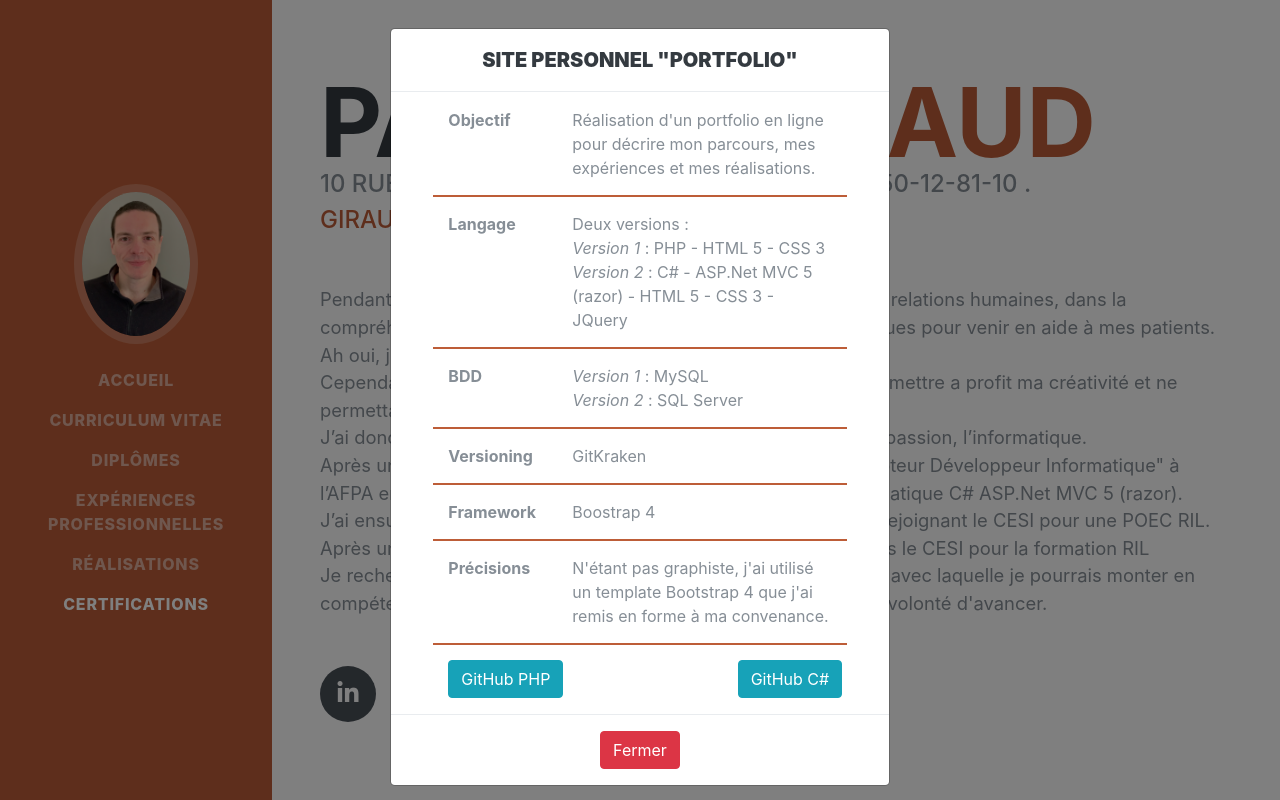
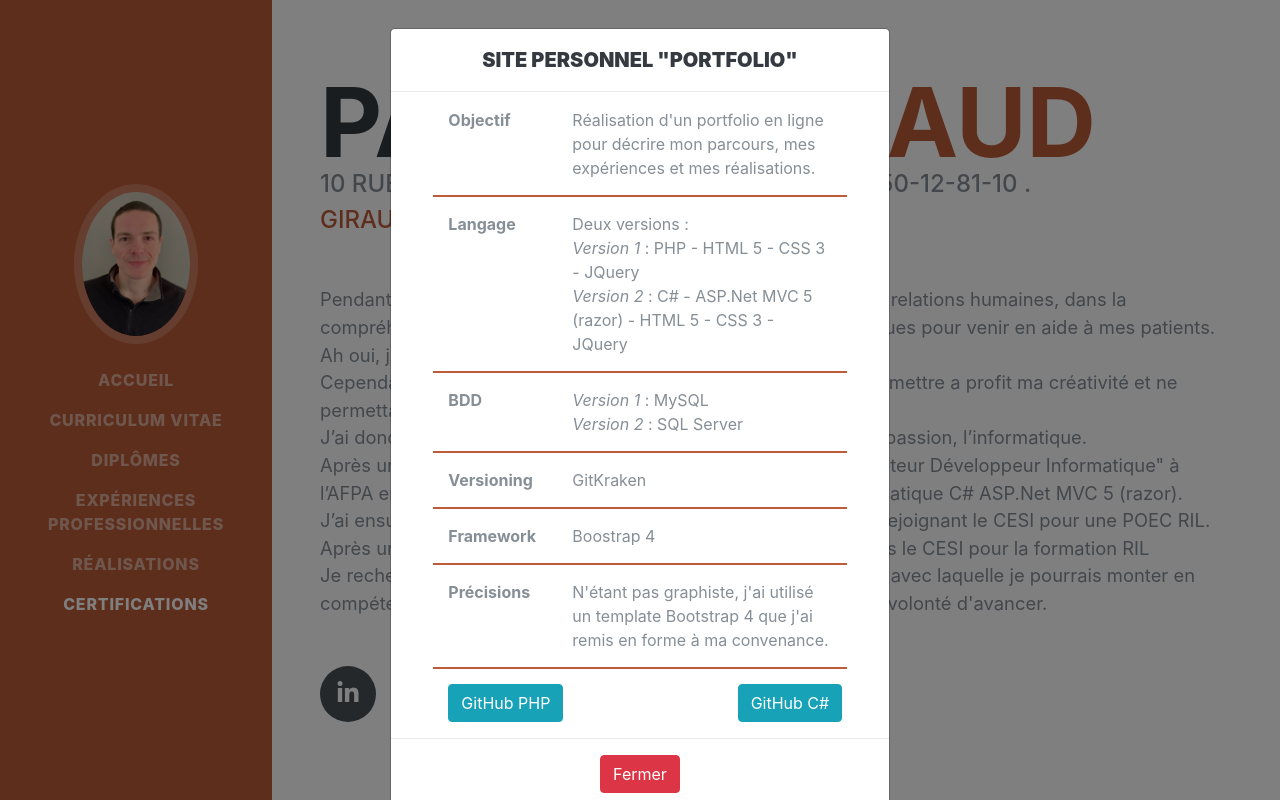
Before and after one commit to OjidoPG/SitePersoWebPHP, a PHP site: page / in a window 1280 px wide, after a click that opens the changed part. Run offline with PHP 8.4, Linux system fonts and the light colour scheme.

Commit message:
'modifications'

```diff
--- a/index.php
+++ b/index.php
@@ -200,7 +200,7 @@ include("views/shared/headerIndex.php");
             <div class="col-md-2 offset-1"><strong>Langage</strong></div>
             <div class="col-md-7 offset-1">
               Deux versions : <br>
-              <i>Version 1</i> : PHP - HTML 5 - CSS 3<br>
+              <i>Version 1</i> : PHP - HTML 5 - CSS 3 - JQuery<br>
               <i>Version 2</i> : C# - ASP.Net MVC 5 (razor) - HTML 5 - CSS 3 - JQuery</div>
           </div>
           <div class="row">
--- a/views/shared/headerIndex.php
+++ b/views/shared/headerIndex.php
@@ -5,7 +5,7 @@
   <meta name="viewport" content="width=device-width, initial-scale=1, shrink-to-fit=no">
   <meta name="description" content="">
   <meta name="author" content="">
-  <title>Administration</title>
+  <title>GIRAUD Pascal - Portfolio</title>
   <link rel="stylesheet" type="text/css" href="vendor/bootstrap/css/bootstrap.min.css">
   <link rel="stylesheet" type="text/css" href="vendor/fontawesome-free/css/all.min.css">
   <link rel="stylesheet" type="text/css" href="css/regExp.css">
```
Also changed, not shown: 1 other file.
